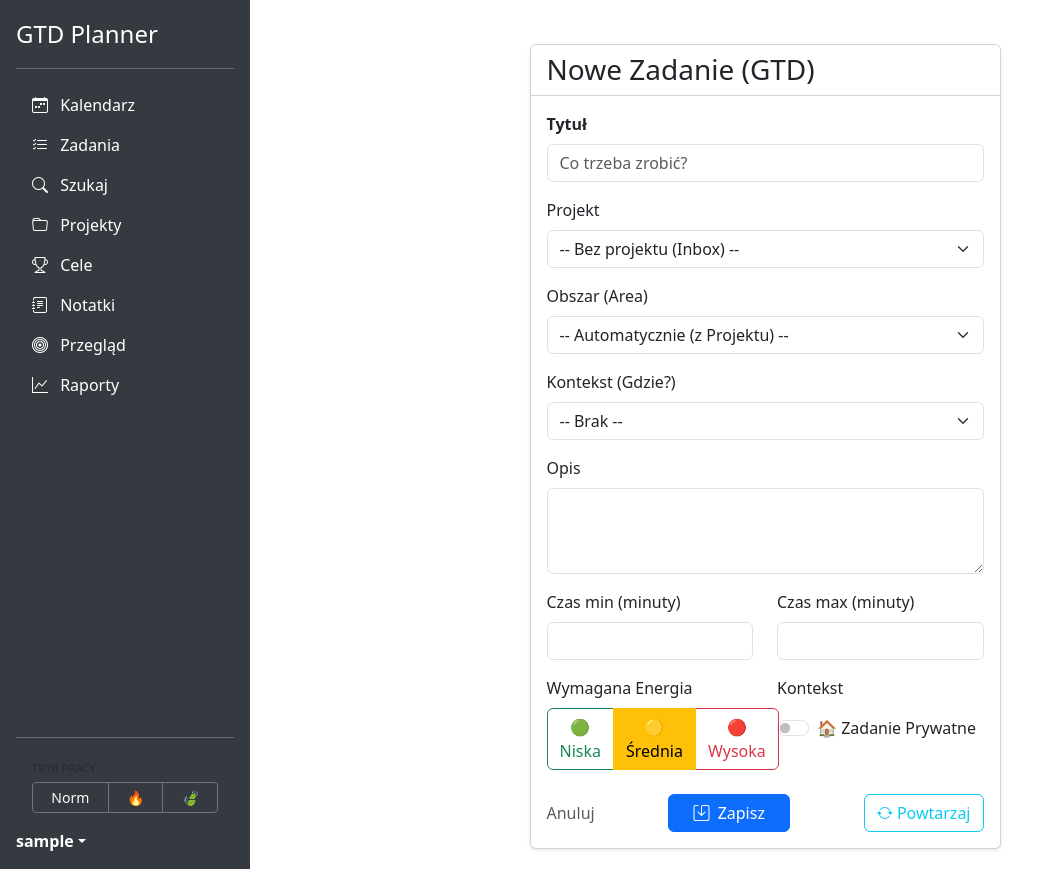
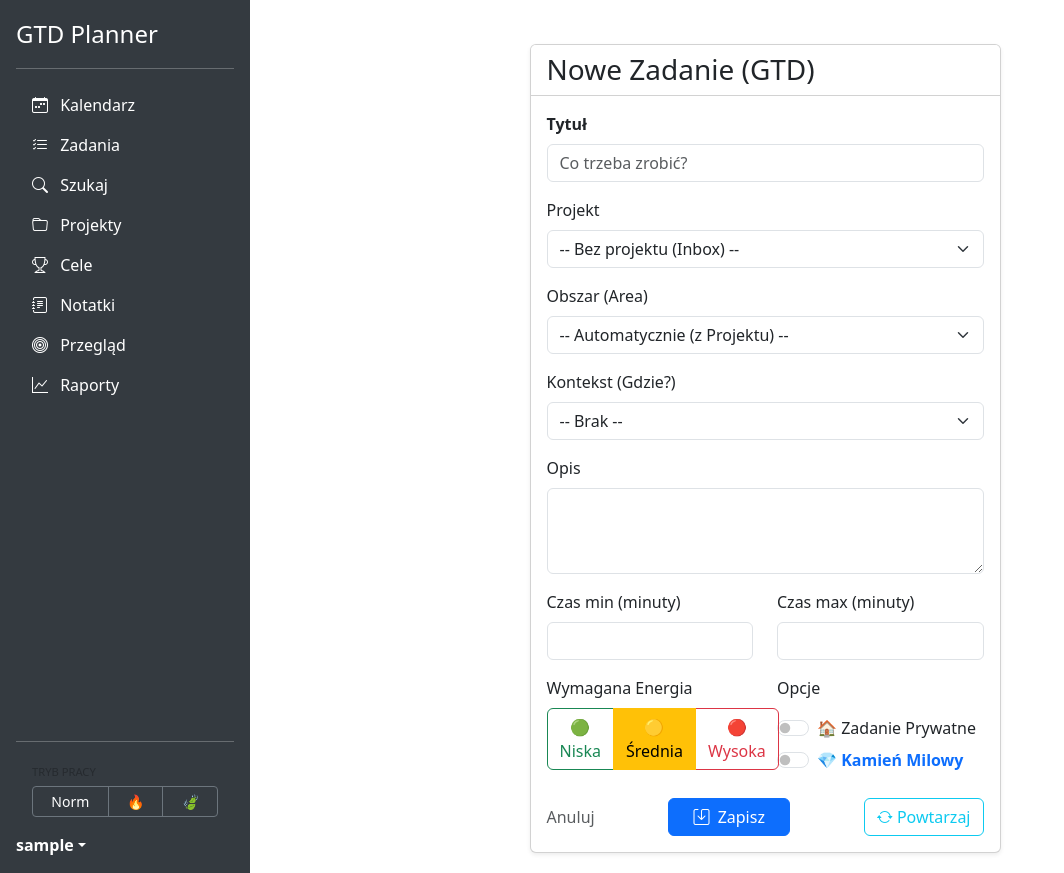
Before and after one commit to Marek1Marecki/gtd-planner, a Django app: page /tasks/new/ in a window 1280 px wide. Shown: the whole page, without its empty margins (0-1064 px from the left). Run offline with Django 5.2, Linux system fonts and the light colour scheme; the visitor is signed in with stand-in values (Sample User, id 1); data that the repository does not hold is empty; some libraries are stand-ins or nearby versions.

```diff
--- a/apps/tasks/adapters/orm_repositories.py
+++ b/apps/tasks/adapters/orm_repositories.py
@@ -52,6 +52,7 @@ class DjangoTaskRepository(ITaskRepository):
             area_color=model.area.color if model.area else None,
             goal_deadline=goal_deadline,
             project_deadline=project_deadline,
+            is_milestone=model.is_milestone,
 
         )
 
@@ -79,7 +80,8 @@ class DjangoTaskRepository(ITaskRepository):
             'is_critical_path': task.is_critical_path,
             'project_id': task.project_id,
             'context_id': task.context_id,
-            'area_id': task.area_id
+            'area_id': task.area_id,
+            'is_milestone': task.is_milestone,
         }
 
         if task.id:
--- a/apps/tasks/application/use_cases.py
+++ b/apps/tasks/application/use_cases.py
@@ -16,6 +16,7 @@ class CreateTaskInput:
     is_private: bool = False
     context_id: Optional[int] = None
     area_id: Optional[int] = None
+    is_milestone: bool = False
 
 class CreateTaskUseCase:
     def __init__(self, repository: ITaskRepository):
@@ -37,6 +38,7 @@ class CreateTaskUseCase:
             is_private=input_dto.is_private,
             context_id=input_dto.context_id,
             area_id=input_dto.area_id,
+            is_milestone=input_dto.is_milestone,
         )
 
         return self.repository.save(task, user_id=input_dto.user_id)
--- a/apps/tasks/domain/entities.py
+++ b/apps/tasks/domain/entities.py
@@ -42,6 +42,7 @@ class TaskEntity:
     percent_complete: int = 0  # dla Paused
 
     is_critical_path: bool = False  # Flaga CPM
+    is_milestone: bool = False
 
     # Relacje (tylko ID, żeby nie wiązać obiektów domenowych z ORM)
     project_id: Optional[int] = None
--- a/apps/tasks/models.py
+++ b/apps/tasks/models.py
@@ -72,6 +72,8 @@ class Task(models.Model):
 
     # Kontekst
     is_private = models.BooleanField(default=False)
+    is_milestone = models.BooleanField(default=False, help_text="Oznacza punkt kontrolny projektu")
+
     percent_complete = models.PositiveIntegerField(default=0)
 
     # Powiazanie z Projektami
--- a/apps/tasks/templates/tasks/task_form.html
+++ b/apps/tasks/templates/tasks/task_form.html
@@ -100,11 +100,16 @@
                             </div>
 
                             <div class="col-md-6">
-                                <label class="form-label">Kontekst</label>
+                                <label class="form-label">Opcje</label>
                                 <div class="form-check form-switch mt-2">
-                                    <input class="form-check-input" type="checkbox" id="is_private" name="is_private"
-                                           {% if task.is_private %}checked{% endif %}>
+                                    <input class="form-check-input" type="checkbox" id="is_private" name="is_private" {% if task.is_private %}checked{% endif %}>
                                     <label class="form-check-label" for="is_private">🏠 Zadanie Prywatne</label>
+                                </div>
+
+                                <!-- NOWE: Milestone -->
+                                <div class="form-check form-switch mt-2">
+                                    <input class="form-check-input" type="checkbox" id="is_milestone" name="is_milestone" {% if task.is_milestone %}checked{% endif %}>
+                                    <label class="form-check-label fw-bold text-primary" for="is_milestone">💎 Kamień Milowy</label>
                                 </div>
                             </div>
                         </div>
--- a/apps/tasks/templates/tasks/task_list.html
+++ b/apps/tasks/templates/tasks/task_list.html
@@ -28,7 +28,13 @@
                            data-bs-toggle="offcanvas" data-bs-target="#taskDetailOffcanvas"
                            hx-get="{% url 'task_detail_hx' task.pk %}"
                            hx-target="#offcanvas-content">
+                            <!-- NOWE: Ikonka Kamienia Milowego -->
+                            {% if task.is_milestone %}
+                                <i class="bi bi-gem text-primary me-1" title="Kamień Milowy"></i>
+                            {% endif %}
+                            <!-- Tytuł -->
                             {{ task.title }}
+                            <!-- Pasek postępu (dla paused) -->
                             {% if task.status == 'paused' and task.percent_complete > 0 %}
                                 <div class="progress mt-1" style="height: 4px; width: 100px;">
                                     <div class="progress-bar bg-warning" role="progressbar"
--- a/apps/tasks/views.py
+++ b/apps/tasks/views.py
@@ -37,8 +37,9 @@ def task_create_view(request):
         project_id = request.POST.get('project_id')
         energy = request.POST.get('energy_required')
         is_private = request.POST.get('is_private') == 'on'
-        context_id = request.POST.get('context_id'),
+        context_id = request.POST.get('context_id')
         area_id = request.POST.get('area_id')
+        is_milestone = request.POST.get('is_milestone') == 'on'
 
         # Konwersja project_id (pusty string -> None)
         project_id_int = int(project_id) if project_id else None
@@ -57,7 +58,8 @@ def task_create_view(request):
             energy_required=int(energy) if energy else 2,
             is_private=is_private,
             context_id=ctx_id_val,
-            area_id=int(area_id) if area_id else None
+            area_id=int(area_id) if area_id else None,
+            is_milestone=is_milestone
         )
 
         # 2. Złożenie Use Case (Manual Dependency Injection)
@@ -162,6 +164,7 @@ def task_edit_view(request, pk):
         energy = request.POST.get('energy_required')
         is_private = request.POST.get('is_private') == 'on'
         area_id = request.POST.get('area_id')
+        is_milestone = request.POST.get('is_milestone') == 'on'
 
         # 3. Zaktualizuj Encję (Tworzymy obiekt z ID, co wymusi UPDATE w repo)
         updated_task = TaskEntity(
@@ -177,6 +180,7 @@ def task_edit_view(request, pk):
             is_private=is_private,
             percent_complete=task_model.percent_complete,
             area_id=int(area_id) if area_id else None,
+            is_milestone=is_milestone
         )
 
         # 4. Zapisz (Repozytorium wykryje ID i zrobi UPDATE)
```
Also changed, not shown: apps/tasks/domain/services/task_scorer.py (+7 -1 lines), apps/tasks/migrations/0010_task_is_milestone.py (added).
